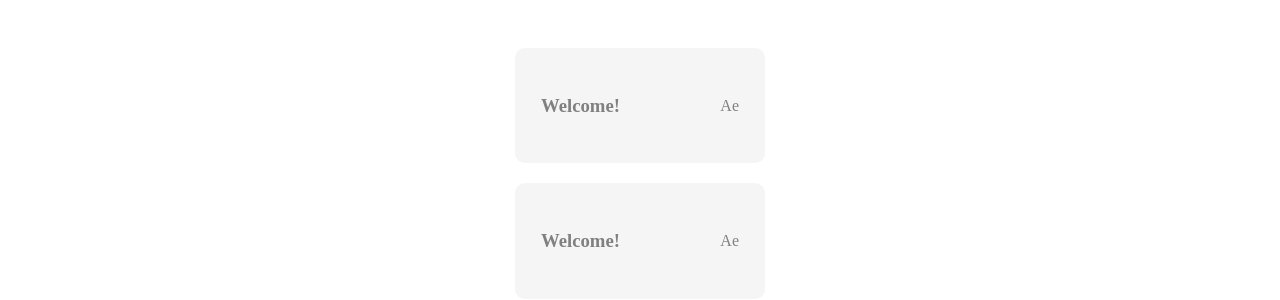
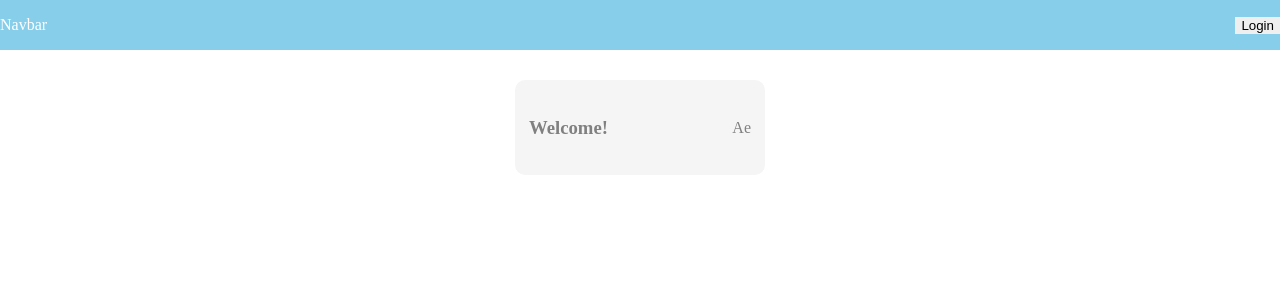
Before and after one commit to SHUSHI1137/my-first-react-app, a React (Vite) app: page / in a window 1280 px wide. Shown: the top 300 px of the page. Built offline with nearby package versions, Linux system fonts and the light colour scheme.

Commit message:
update navbar

```diff
--- a/src/App.tsx
+++ b/src/App.tsx
@@ -1,9 +1,11 @@
 import './App.css'
 import Greeting from './components/Greeting'
+import Navbar from './components/Navbar'
 
 function App() {
   return (
     <div className="App">
+      <Navbar />
       <Greeting />
     </div>
   )
--- /dev/null
+++ b/src/components/Navbar.module.css
@@ -0,0 +1,14 @@
+.navstyle {
+  width: 100%;
+  height: 90%;
+  display: flex;
+  justify-content: space-between;
+  background-color: gainsboro;
+  align-items: center;
+  box-sizing: border-box;
+  padding: 20px, 16px;
+}
+
+button {
+  border: 0;
+}
--- /dev/null
+++ b/src/components/Navbar.tsx
@@ -0,0 +1,12 @@
+import navClass from './Navbar.module.css'
+
+const Navbar = () => {
+  return (
+    <nav className={navClass.navstyle}>
+      <p>Navbar</p>
+      <button>Login</button>
+    </nav>
+  )
+}
+
+export default Navbar
--- a/src/index.css
+++ b/src/index.css
@@ -1,3 +1,3 @@
-* {
-  padding: 10px 12px;
+body {
+  margin: 0;
 }
--- a/src/main.tsx
+++ b/src/main.tsx
@@ -6,6 +6,5 @@ import './index.css'
 ReactDOM.createRoot(document.getElementById('root')!).render(
   <React.StrictMode>
     <App />
-    <App />
   </React.StrictMode>,
 )
```
